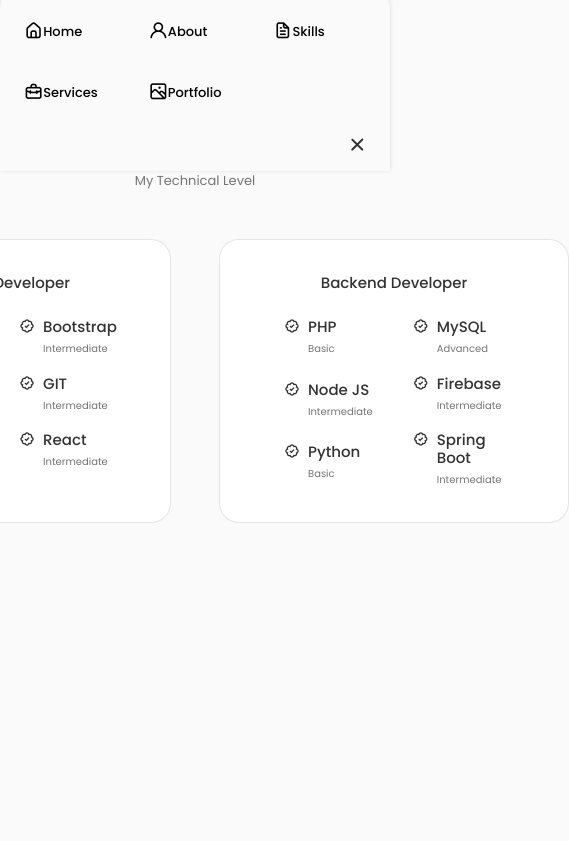
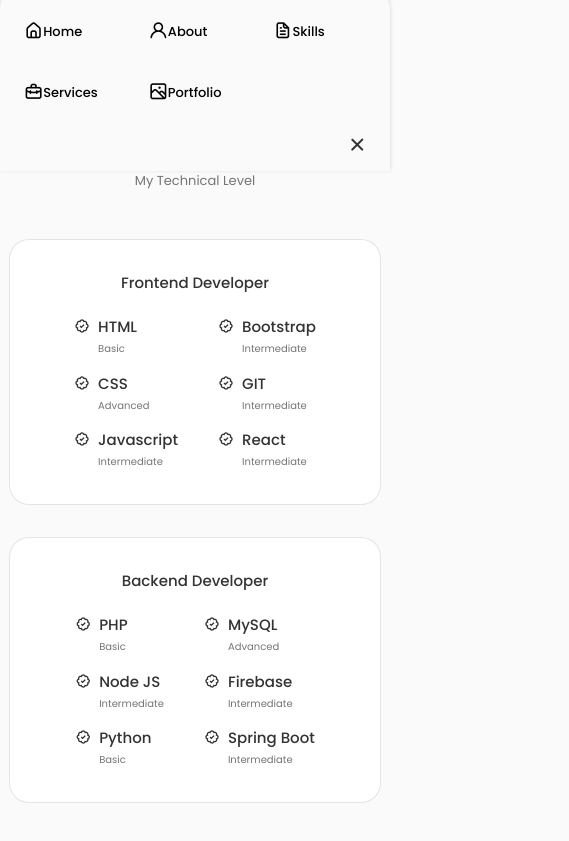
Before and after one commit to chanisagithub/myportfolio, a React (Create React App) app: page / in a window 390 px wide. Shown: the part 1517-2358 px from the top of the page, 569 px wide, since content can reach past the window. Before the commit the page ends 2152 px from the top, so only its background shows below. Built offline with nearby package versions, Linux system fonts and the light colour scheme.

Commit message:
Skills media query

```diff
--- a/src/components/skills/skills.css
+++ b/src/components/skills/skills.css
@@ -46,3 +46,29 @@
 .skills__level{
     font-size: var(--tiny-font-size);
 }
+
+/*------ BREAKPOINTS ------*/
+@media screen and (max-width: 992px) {
+    .skills__container{
+        grid-template-columns: max-content;
+        row-gap: 2rem;
+    }
+
+
+  }
+
+  @media screen and (max-width: 576px) {
+    .skills__container{
+        grid-template-columns: 1fr;
+    }
+
+    .skills_content{
+        padding: 1.5rem;
+    }
+
+  }
+
+  @media screen and (max-width: 350px) {
+
+
+  }
```
